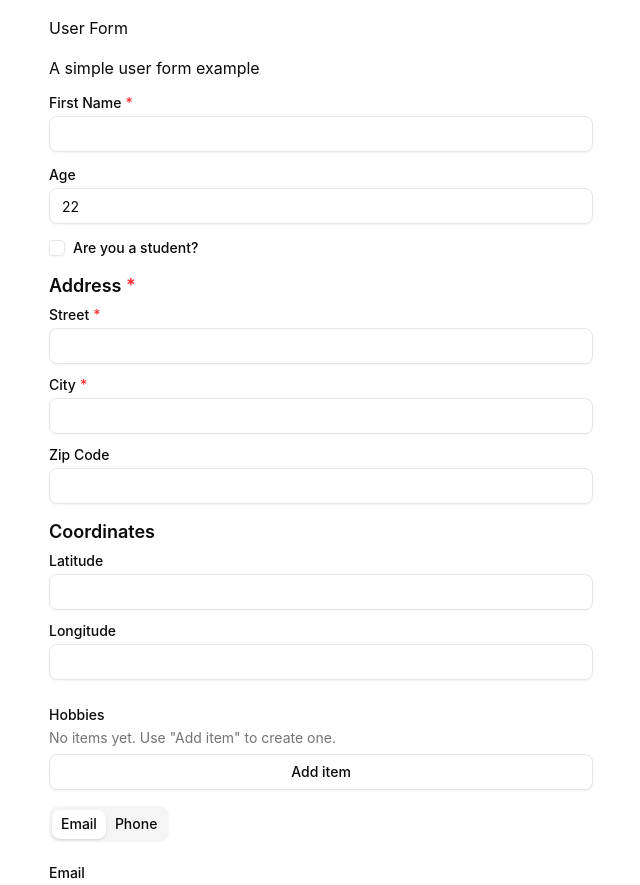
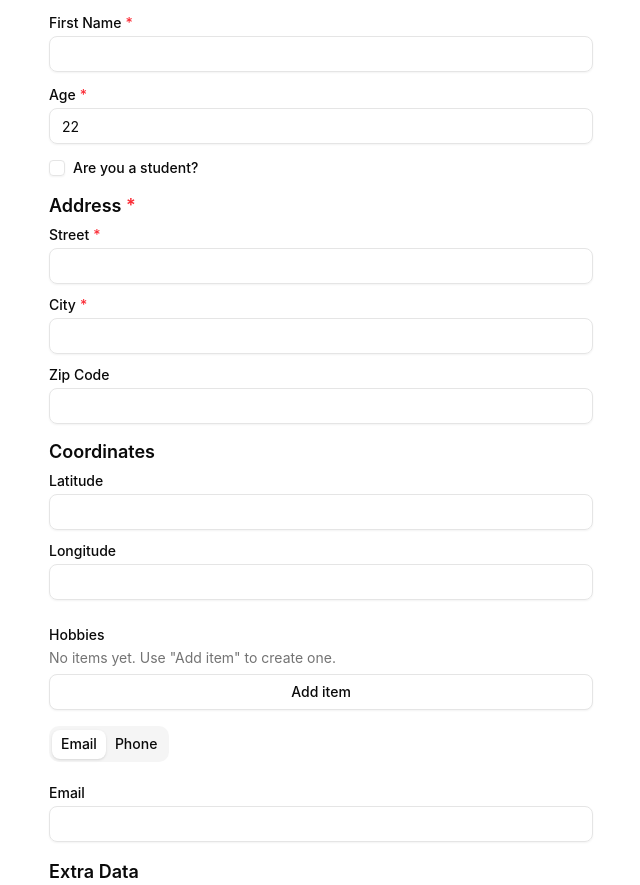
Before and after one commit to lbogerd/autoform, a React (Vite) app: page / in a window 1280 px wide. Shown: the top 885 px of the page, without its empty margins (319-959 px from the left). Built offline with nearby package versions, Linux system fonts and the light colour scheme.

Commit message:
feat: integrate fromJsonSchema for dynamic schema handling to example

```diff
--- a/src/components/auto-form/example.tsx
+++ b/src/components/auto-form/example.tsx
@@ -1,152 +1,237 @@
 import * as z from "zod";
 import { AutoForm } from "./auto-form";
-import type { FormSchema } from "../../lib/auto-form/schemas";
+import { fromJsonSchema } from "@/lib/auto-form/from-json-schema";
+
+const testSchema = z.object({
+  firstName: z.string().default("").meta({
+    testId: "first-name-input",
+    title: "First Name",
+    description: "Enter your first name",
+  }),
+  age: z
+    .number()
+    .default(22)
+    .meta({ testId: "age-input", title: "Age", description: "Enter your age" }),
+  isStudent: z.boolean().optional().meta({
+    testId: "is-student-checkbox",
+    title: "Are you a student?",
+    description: "Check if you are currently a student",
+  }),
+  address: z
+    .object({
+      street: z.string().meta({ testId: "street-input", title: "Street" }),
+      city: z.string().meta({ testId: "city-input", title: "City" }),
+      zipCode: z
+        .number()
+        .optional()
+        .meta({ testId: "zip-code-input", title: "Zip Code" }),
+      coordinates: z
+        .object({
+          latitude: z
+            .number()
+            .optional()
+            .meta({ testId: "latitude-input", title: "Latitude" }),
+          longitude: z
+            .number()
+            .optional()
+            .meta({ testId: "longitude-input", title: "Longitude" }),
+        })
+        .optional()
+        .meta({
+          testId: "coordinates-input",
+          title: "Coordinates",
+        }),
+    })
+    .meta({
+      testId: "address-input",
+      title: "Address",
+      description: "Enter your address details",
+    }),
+  hobbies: z.array(z.string().meta({ testId: "hobby-input" })).optional(),
+  contactMethod: z
+    .union([
+      z.string().meta({ testId: "email-input" }),
+      z
+        .object({
+          phoneNumber: z.string().meta({ testId: "phone-number-input" }),
+        })
+        .meta({ testId: "phone-input" }),
+    ])
+    .meta({ testId: "contact-method-input" }),
+  extraData: z
+    .object({
+      key: z.string().meta({ testId: "extra-data-key-input" }),
+      value: z
+        .string()
+        .meta({ testId: "extra-data-value-input", title: "Value" }),
+    })
+    .optional()
+    .meta({ testId: "extra-data-input", title: "Extra Data" }),
+  birthDate: z.iso.date().meta({
+    testId: "birth-date-input",
+    title: "Birth Date",
+    description: "Select your birth date",
+  }),
+  preferredContactTime: z.iso.time().default("09:00").meta({
+    testId: "preferred-time-input",
+    title: "Preferred Contact Time",
+    description: "Choose the best time to contact you",
+  }),
+  nextAppointment: z.iso.datetime().default("2025-01-15T14:30").meta({
+    testId: "next-appointment-field",
+    title: "Next Appointment",
+    description: "Schedule your next appointment",
+  }),
+});
+
+const asJson = z.toJSONSchema(testSchema);
 
 export const Example = () => {
   return (
     <>
       <div className="space-y-4 p-4 pb-12 max-w-xl m-auto">
-        <AutoForm
-          schema={
-            {
-              title: "User Form",
-              description: "A simple user form example",
-              fields: {
-                firstName: {
-                  type: "string",
-                  title: "First Name",
-                  description: "Enter your first name",
-                  required: true,
-                  default: "",
-                  testId: "first-name-input",
-                },
-                age: {
-                  type: "number",
-                  title: "Age",
-                  description: "Enter your age",
-                  default: 22,
-                  testId: "age-input",
-                },
-                isStudent: {
-                  type: "boolean",
-                  title: "Are you a student?",
-                  description: "Check if you are currently a student",
-                  testId: "is-student-checkbox",
-                },
-                address: {
-                  type: "object",
-                  title: "Address",
-                  description: "Enter your address details",
-                  required: true,
-                  testId: "address-input",
-                  properties: {
-                    street: {
-                      type: "string",
-                      title: "Street",
-                      required: true,
-                      testId: "street-input",
-                    },
-                    city: {
-                      type: "string",
-                      title: "City",
-                      required: true,
-                      testId: "city-input",
-                    },
-                    zipCode: {
-                      type: "number",
-                      title: "Zip Code",
-                      testId: "zip-code-input",
-                    },
-                    coordinates: {
-                      type: "object",
-                      title: "Coordinates",
-                      testId: "coordinates-input",
-                      properties: {
-                        latitude: {
-                          type: "number",
-                          title: "Latitude",
-                          testId: "latitude-input",
-                        },
-                        longitude: {
-                          type: "number",
-                          title: "Longitude",
-                          testId: "longitude-input",
-                        },
-                      },
-                    },
-                  },
-                },
-                hobbies: {
-                  type: "array",
-                  title: "Hobbies",
-                  description: "List your hobbies",
-                  testId: "hobbies-input",
-                  itemType: {
-                    type: "string",
-                    title: "Hobby",
-                  },
-                },
-                contactMethod: {
-                  type: "union",
-                  title: "Preferred Contact Method",
-                  description: "Select your preferred contact method",
-                  testId: "contact-method-input",
-                  anyOf: [
-                    {
-                      type: "string",
-                      title: "Email",
-                      testId: "email-input",
-                    },
-                    {
-                      type: "object",
-                      title: "Phone",
-                      properties: {
-                        phoneNumber: {
-                          type: "string",
-                          title: "Phone Number",
-                          required: true,
-                        },
-                      },
-                    },
-                  ],
-                },
-                metadata: {
-                  type: "record",
-                  title: "Metadata",
-                  description: "Key-value pairs for additional info",
-                  keyType: "string",
-                  testId: "metadata-input",
-                  valueType: {
-                    type: "string",
-                    title: "Value",
-                  },
-                },
-                birthDate: {
-                  type: "date",
-                  title: "Birth Date",
-                  description: "Select your birth date",
-                  required: true,
-                  testId: "birth-date-picker",
-                },
-                preferredContactTime: {
-                  type: "time",
-                  title: "Preferred Contact Time",
-                  description: "Choose the best time to contact you",
-                  default: "09:00",
-                  testId: "preferred-time-input",
-                },
-                nextAppointment: {
-                  type: "datetime",
-                  title: "Next Appointment",
-                  description: "Schedule your next appointment",
-                  default: "2025-01-15T14:30",
-                  testId: "next-appointment-field",
-                },
-              },
-            } satisfies z.infer<typeof FormSchema>
-          }
-        />
+        <AutoForm schema={fromJsonSchema(asJson)} />
       </div>
     </>
   );
 };
+
+// OLD CODE PLEASE IGNORE
+// schema={
+//   {
+//     title: "User Form",
+//     description: "A simple user form example",
+//     fields: {
+//       firstName: {
+//         type: "string",
+//         title: "First Name",
+//         description: "Enter your first name",
+//         required: true,
+//         default: "",
+//         testId: "first-name-input",
+//       },
+//       age: {
+//         type: "number",
+//         title: "Age",
+//         description: "Enter your age",
+//         default: 22,
+//         testId: "age-input",
+//       },
+//       isStudent: {
+//         type: "boolean",
+//         title: "Are you a student?",
+//         description: "Check if you are currently a student",
+//         testId: "is-student-checkbox",
+//       },
+//       address: {
+//         type: "object",
+//         title: "Address",
+//         description: "Enter your address details",
+//         required: true,
+//         testId: "address-input",
+//         properties: {
+//           street: {
+//             type: "string",
+//             title: "Street",
+//             required: true,
+//             testId: "street-input",
+//           },
+//           city: {
+//             type: "string",
+//             title: "City",
+//             required: true,
+//             testId: "city-input",
+//           },
+//           zipCode: {
+//             type: "number",
+//             title: "Zip Code",
+//             testId: "zip-code-input",
+//           },
+//           coordinates: {
+//             type: "object",
+//             title: "Coordinates",
+//             testId: "coordinates-input",
+//             properties: {
+//               latitude: {
+//                 type: "number",
+//                 title: "Latitude",
+//                 testId: "latitude-input",
+//               },
+//               longitude: {
+//                 type: "number",
+//                 title: "Longitude",
+//                 testId: "longitude-input",
+//               },
+//             },
+//           },
+//         },
+//       },
+//       hobbies: {
+//         type: "array",
+//         title: "Hobbies",
+//         description: "List your hobbies",
+//         testId: "hobbies-input",
+//         itemType: {
+//           type: "string",
+//           title: "Hobby",
+//         },
+//       },
+//       contactMethod: {
+//         type: "union",
+//         title: "Preferred Contact Method",
+//         description: "Select your preferred contact method",
+//         testId: "contact-method-input",
+//         anyOf: [
+//           {
+//             type: "string",
+//             title: "Email",
+//             testId: "email-input",
+//           },
+//           {
+//             type: "object",
+//             title: "Phone",
+//             properties: {
+//               phoneNumber: {
+//                 type: "string",
+//                 title: "Phone Number",
+//                 required: true,
+//               },
+//             },
+//           },
+//         ],
+//       },
+//       extraData: {
+//         type: "record",
+//         title: "Extra Data",
+//         description: "Key-value pairs for additional info",
+//         keyType: "string",
+//         testId: "extra-data-input",
+//         valueType: {
+//           type: "string",
+//           title: "Value",
+//         },
+//       },
+//       birthDate: {
+//         type: "date",
+//         title: "Birth Date",
+//         description: "Select your birth date",
+//         required: true,
+//         testId: "birth-date-picker",
+//       },
+//       preferredContactTime: {
+//         type: "time",
+//         title: "Preferred Contact Time",
+//         description: "Choose the best time to contact you",
+//         default: "09:00",
+//         testId: "preferred-time-input",
+//       },
+//       nextAppointment: {
+//         type: "datetime",
+//         title: "Next Appointment",
+//         description: "Schedule your next appointment",
+//         default: "2025-01-15T14:30",
+//         testId: "next-appointment-field",
+//       },
+//     },
+//   } satisfies z.infer<typeof FormSchema>
+// }
```
